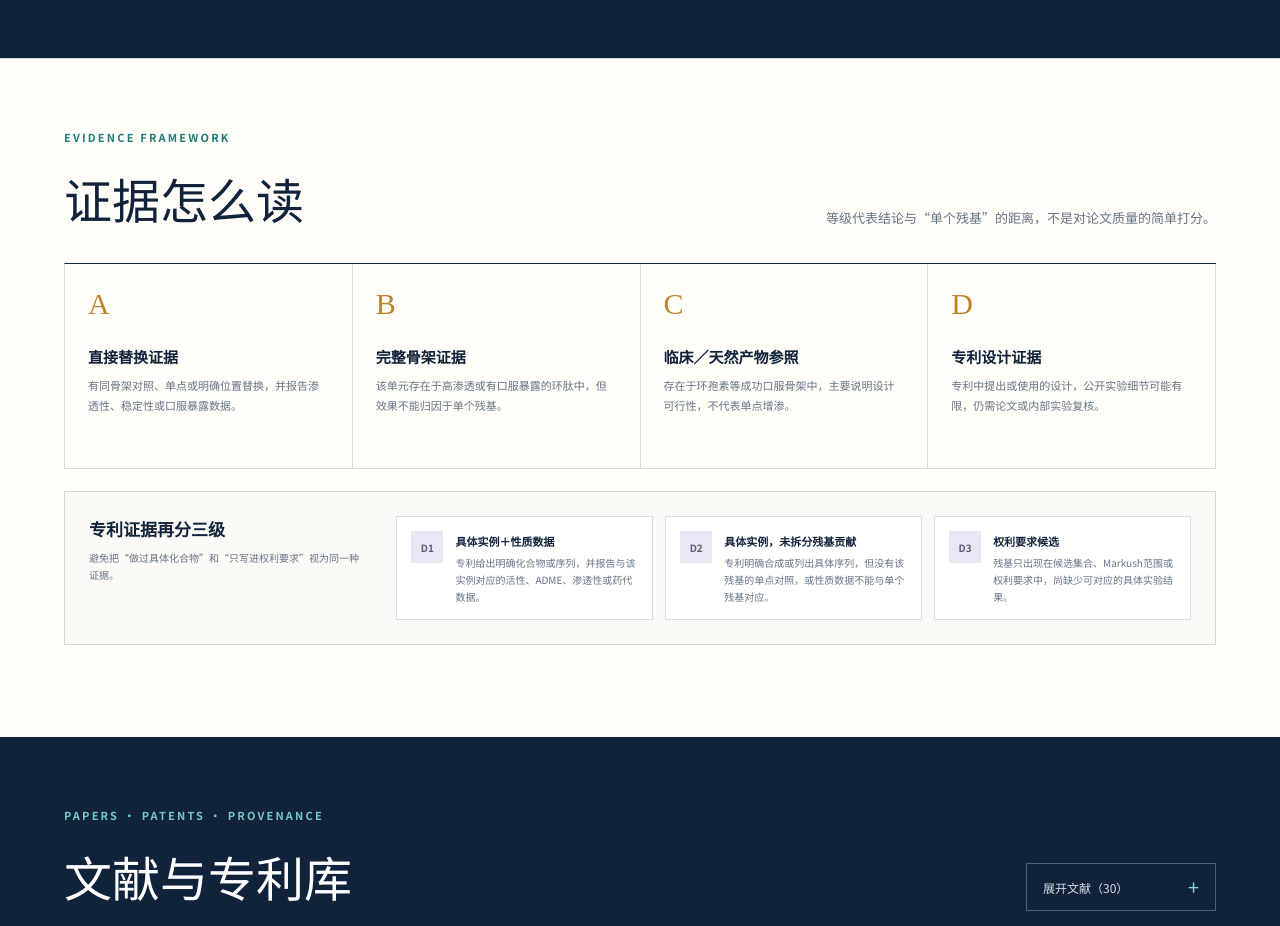
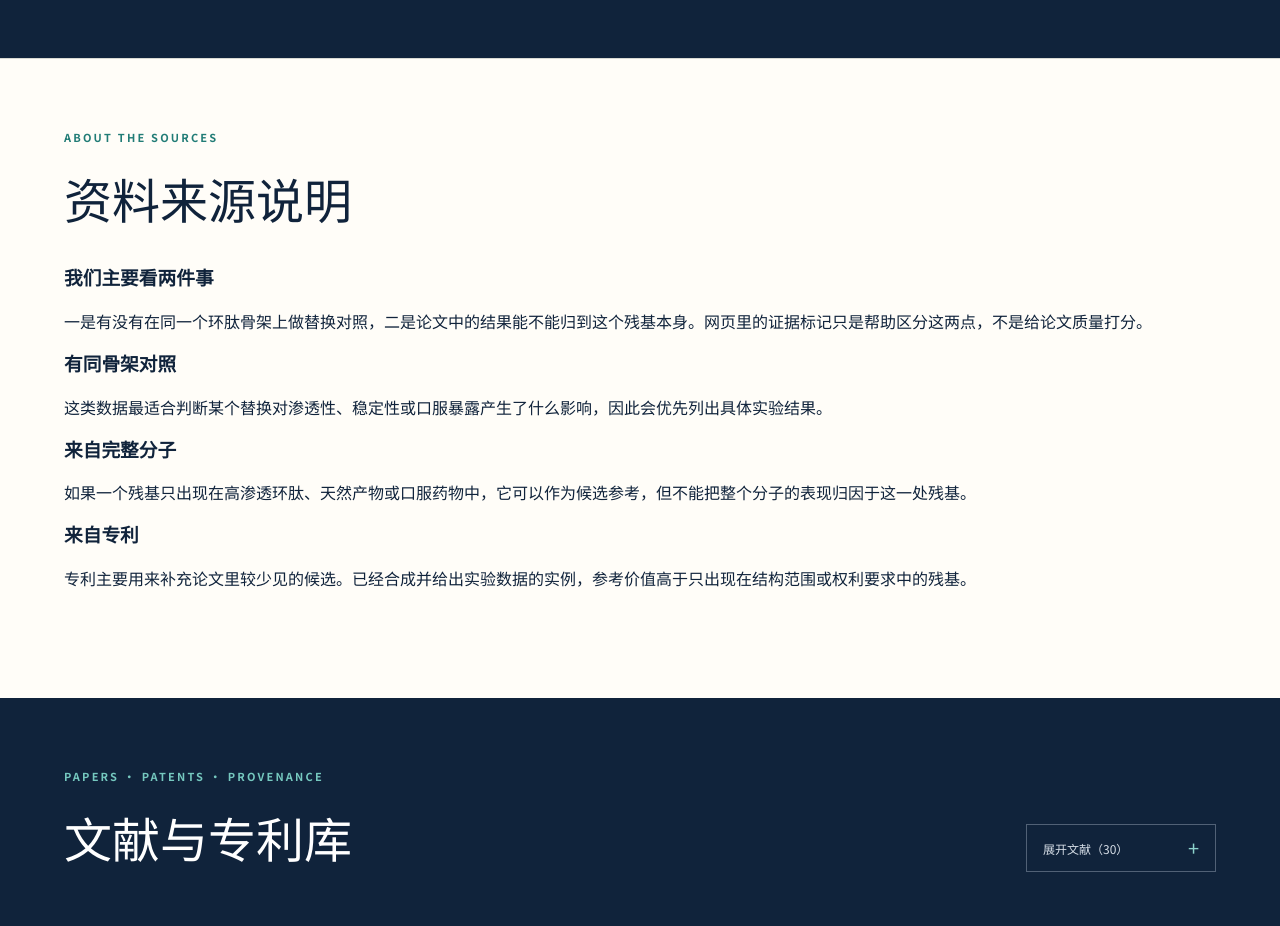
Before and after one commit to 1289850360/oral-cyclic-peptide-ncaa, a Next.js app: page / in a window 1280 px wide. Shown: the part 9520-10446 px from the top of the page. Built offline with nearby package versions, Linux system fonts and the light colour scheme.

Commit message:
Rewrite evidence guide in a more natural research tone

```diff
--- a/app/page.tsx
+++ b/app/page.tsx
@@ -202,9 +202,27 @@ export default function Home() {
       </section>
 
       <section className="evidence-section" id="evidence-guide" aria-labelledby="evidence-title">
-        <div className="section-heading"><div><p className="eyebrow">EVIDENCE FRAMEWORK</p><h2 id="evidence-title">证据怎么读</h2></div><p>等级代表结论与“单个残基”的距离，不是对论文质量的简单打分。</p></div>
-        <div className="evidence-grid">{(["直接证据", "骨架证据", "临床骨架", "专利证据"] as EvidenceLevel[]).map((level) => { const meta = evidenceMeta[level]; return <article key={level}><span>{meta.code}</span><h3>{meta.label}</h3><p>{meta.description}</p></article>; })}</div>
-        <div className="patent-tier-guide"><div><h3>专利证据再分三级</h3><p>避免把“做过具体化合物”和“只写进权利要求”视为同一种证据。</p></div>{Object.entries(patentTierMeta).map(([code, item]) => <article key={code}><span>{code}</span><div><strong>{item.label}</strong><p>{item.description}</p></div></article>)}</div>
+        <div className="section-heading evidence-heading"><div><p className="eyebrow">ABOUT THE SOURCES</p><h2 id="evidence-title">资料来源说明</h2></div></div>
+        <div className="source-note">
+          <div className="source-note-intro">
+            <h3>我们主要看两件事</h3>
+            <p>一是有没有在同一个环肽骨架上做替换对照，二是论文中的结果能不能归到这个残基本身。网页里的证据标记只是帮助区分这两点，不是给论文质量打分。</p>
+          </div>
+          <div className="source-note-list">
+            <article>
+              <h3>有同骨架对照</h3>
+              <p>这类数据最适合判断某个替换对渗透性、稳定性或口服暴露产生了什么影响，因此会优先列出具体实验结果。</p>
+            </article>
+            <article>
+              <h3>来自完整分子</h3>
+              <p>如果一个残基只出现在高渗透环肽、天然产物或口服药物中，它可以作为候选参考，但不能把整个分子的表现归因于这一处残基。</p>
+            </article>
+            <article>
+              <h3>来自专利</h3>
+              <p>专利主要用来补充论文里较少见的候选。已经合成并给出实验数据的实例，参考价值高于只出现在结构范围或权利要求中的残基。</p>
+            </article>
+          </div>
+        </div>
       </section>
 
       <section className="literature-section" id="literature" aria-labelledby="literature-title">
```
